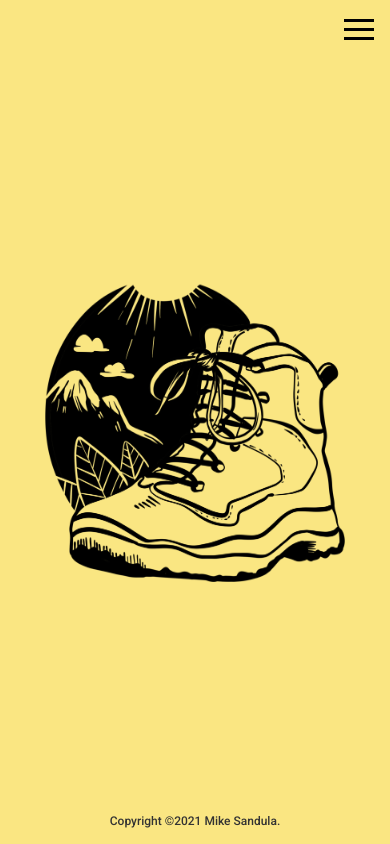
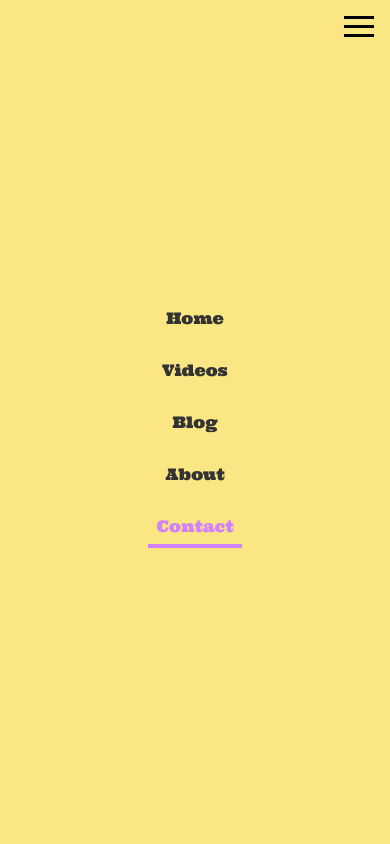
Before and after one commit to msandula12/the-trav-channel, a Next.js app: page /contact in a window 390 px wide. Both pictures are taken after a click on the element 359 px from the left and 33 px from the top of the page. Built offline with nearby package versions, Linux system fonts and the light colour scheme.

Commit message:
feat: can open close mobile menu

```diff
--- a/components/NavBar.js
+++ b/components/NavBar.js
@@ -35,8 +35,16 @@ const NavBar = () => {
     setIsMenuOpen((prevIsMenuOpen) => !prevIsMenuOpen);
   };
 
+  const CloseIcon = (
+    <svg viewBox="0 0 100 100" width="30" height="30">
+      <rect width="100" height="10"></rect>
+      <rect y="30" width="100" height="10"></rect>
+      <rect y="60" width="100" height="10"></rect>
+    </svg>
+  );
+
   const MenuIcon = (
-    <svg viewBox="0 0 100 80" width="30" height="30">
+    <svg viewBox="0 0 100 100" width="30" height="30">
       <rect width="100" height="10"></rect>
       <rect y="30" width="100" height="10"></rect>
       <rect y="60" width="100" height="10"></rect>
@@ -66,6 +74,32 @@ const NavBar = () => {
         <div className={styles.navMenuIcon} onClick={toggleMenu}>
           {MenuIcon}
         </div>
+        <div
+          className={isMenuOpen ? styles.navListMobileWrapper : 'display-none'}
+        >
+          <div className={styles.navCloseIcon} onClick={toggleMenu}>
+            {CloseIcon}
+          </div>
+          <ul className={styles.navListMobile}>
+            {menu.map((page) => (
+              <li
+                key={page.title}
+                className={styles.navListItem}
+                onClick={toggleMenu}
+              >
+                <Link href={page.path}>
+                  <a
+                    className={`${styles.navLink} ${
+                      router.pathname === page.path ? styles.active : ''
+                    }`}
+                  >
+                    {page.title}
+                  </a>
+                </Link>
+              </li>
+            ))}
+          </ul>
+        </div>
       </div>
     </nav>
   );
--- a/components/NavBar.module.css
+++ b/components/NavBar.module.css
@@ -43,4 +43,39 @@
   .navMenuIcon {
     cursor: pointer;
   }
+
+  .navListMobileWrapper {
+    position: fixed;
+    height: 100%;
+    width: 100%;
+    top: 0;
+    left: 0;
+    background-color: var(--colorPrimary);
+    z-index: 100;
+    display: flex;
+    align-items: center;
+    justify-content: center;
+  }
+
+  .navCloseIcon {
+    cursor: pointer;
+    position: fixed;
+    top: 1rem;
+    right: 1rem;
+  }
+
+  .navListMobile {
+    display: flex;
+    justify-content: center;
+    list-style: none;
+    padding: 0;
+
+    align-items: center;
+    flex-direction: column;
+  }
+
+  .navListItem:not(:first-of-type) {
+    margin-left: 0;
+    margin-top: 2rem;
+  }
 }
--- a/styles/globals.css
+++ b/styles/globals.css
@@ -46,6 +46,10 @@ a {
   justify-content: center;
 }
 
+.display-none {
+  display: none;
+}
+
 .zoom-in {
   animation: zoomIn 0.6s ease-out forwards;
 }
```
